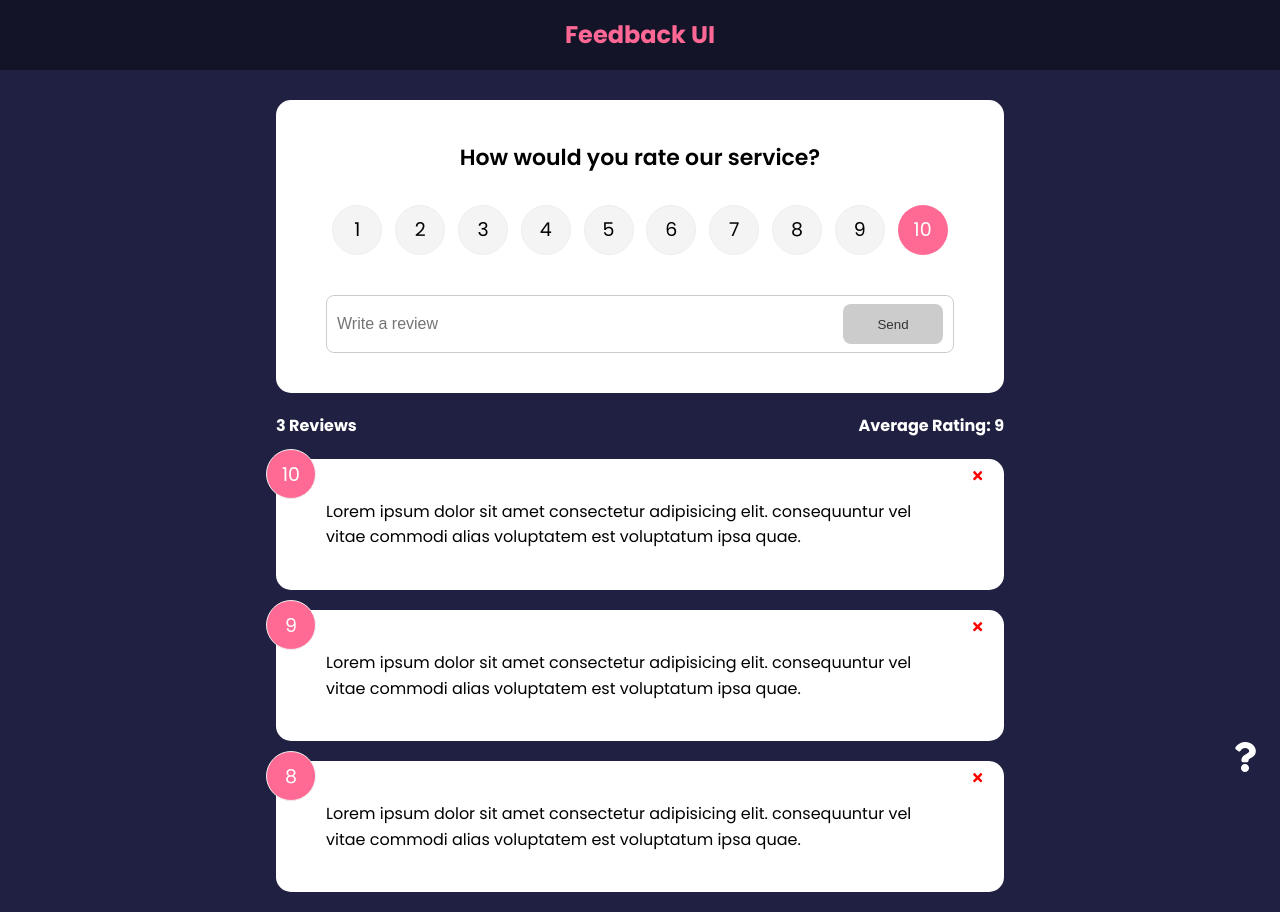
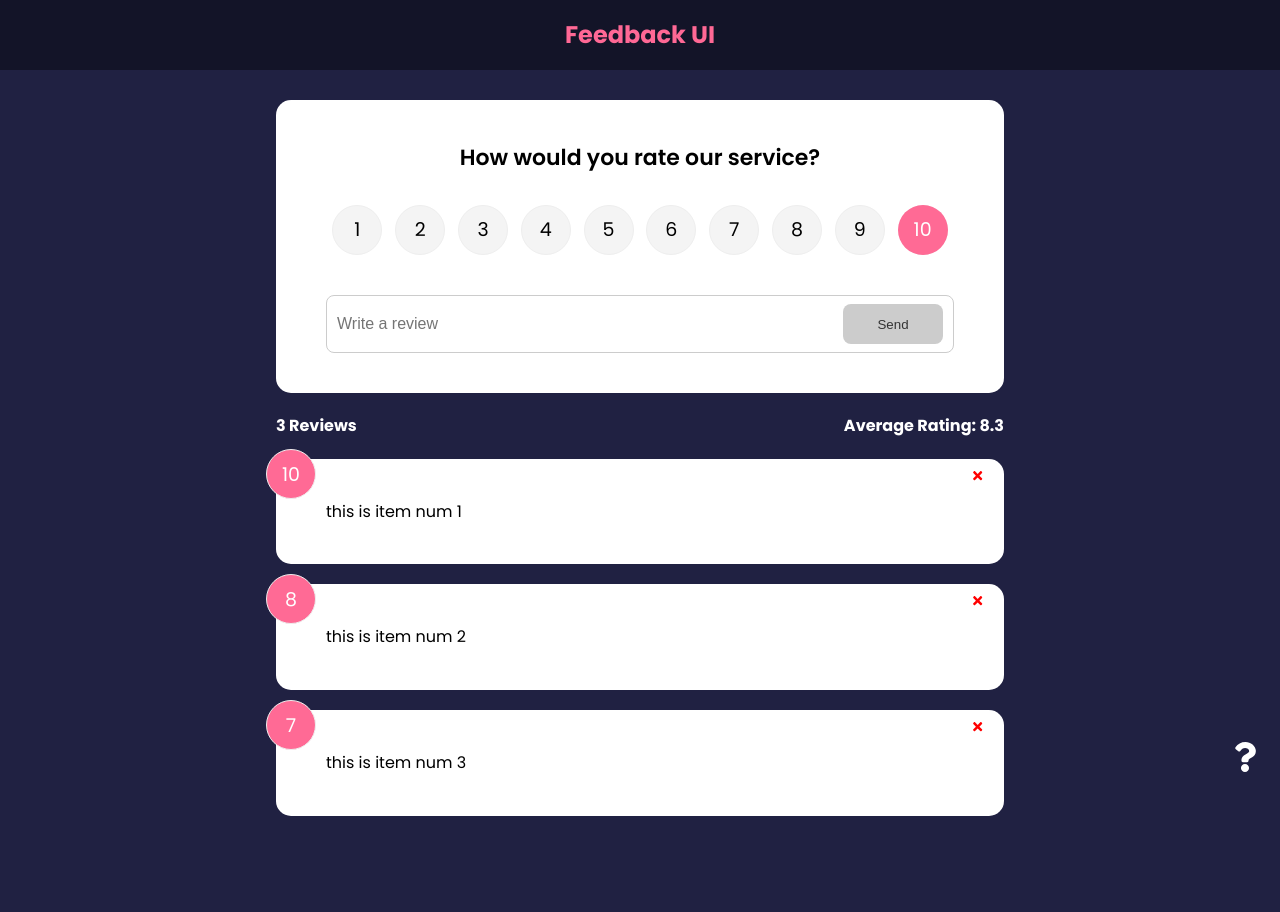
Before and after one commit to kgcthu-kev/feedback-ui-app, a React (Create React App) app: page / in a window 1280 px wide. After the commit the page ends 836 px from the top, so only its background shows below. Built offline with nearby package versions, Linux system fonts and the light colour scheme.

Commit message:
create context provider and function to the context

```diff
--- a/src/App.js
+++ b/src/App.js
@@ -8,21 +8,18 @@ import Header from './components/Header'
 import FeedbackData from './data/FeedbackData'
 import AboutPage from './components/pages/AboutPage'
 import AboutIconLink from './components/AboutIconLink'
+import { FeedbackProvider } from './components/context/FeedbackContext'
 
 function App() {
   const [feedback, setFeedback] = useState(FeedbackData)
 
-  const deleteFeedback = (id) => {
-    if (window.confirm('Are you sure you want to delete?')) {
-      setFeedback(feedback.filter((item) => item.id !== id))
-    }
-  }
   const addFeedback = (newFeedback) => {
     newFeedback.id = uuidv4()
     setFeedback([newFeedback, ...feedback])
   }
 
   return (
+    <FeedbackProvider>
       <Router>
         <Header />
         <div className='container'>
@@ -33,11 +30,8 @@ function App() {
               element={
                 <>
                   <FeedbackForm handleAdd={addFeedback} />
-                <FeedbackStats feedback={feedback} />
-                <FeedbackList
-                  feedback={feedback}
-                  handleDelete={deleteFeedback}
-                />
+                  <FeedbackStats />
+                  <FeedbackList />
                 </>
               }
             ></Route>
@@ -46,6 +40,7 @@ function App() {
           <AboutIconLink />
         </div>
       </Router>
+    </FeedbackProvider>
   )
 }
 
--- a/src/components/FeedbackForm.jsx
+++ b/src/components/FeedbackForm.jsx
@@ -1,9 +1,11 @@
-import { useState } from 'react'
+import { useState, useContext } from 'react'
+import FeedbackContext from './context/FeedbackContext'
 import RatingSelect from './RatingSelect'
 import Button from './shared/Button'
 import Card from './shared/Card'
 
-function FeedbackForm({ handleAdd }) {
+function FeedbackForm() {
+  const { addFeedback } = useContext(FeedbackContext)
   const [text, setText] = useState('')
   const [rating, setRating] = useState(10)
   const [btnDisabled, setBtnDisabled] = useState(true)
@@ -13,7 +15,7 @@ function FeedbackForm({ handleAdd }) {
     if (text === '') {
       setBtnDisabled(true)
       setMessage(null)
-    } else if (text !== '' && text.trim().length <= 10) {
+    } else if (text !== '' && text.trim().length < 10) {
       setBtnDisabled(true)
       setMessage('Text must be at least 10 characters long.')
     } else {
@@ -29,7 +31,7 @@ function FeedbackForm({ handleAdd }) {
         text,
         rating,
       }
-      handleAdd(newFeedback)
+      addFeedback(newFeedback)
       setText('')
     }
   }
--- a/src/components/FeedbackItem.jsx
+++ b/src/components/FeedbackItem.jsx
@@ -2,12 +2,15 @@ import PropTypes from 'prop-types'
 
 import Card from './shared/Card'
 import { FaTimes } from 'react-icons/fa'
+import { useContext } from 'react'
+import FeedbackContext from './context/FeedbackContext'
 
-function FeedbackItem({ item, handleDelete }) {
+function FeedbackItem({ item }) {
+  const { deleteFeedback } = useContext(FeedbackContext)
   return (
     <Card>
       <div className='num-display'>{item.rating}</div>
-      <button className='close' onClick={() => handleDelete(item.id)}>
+      <button className='close' onClick={() => deleteFeedback(item.id)}>
         <FaTimes color='red' />
       </button>
       <div className='text-display'>{item.text}</div>
--- a/src/components/FeedbackList.jsx
+++ b/src/components/FeedbackList.jsx
@@ -1,8 +1,10 @@
-import PropTypes from 'prop-types'
+import { useContext } from 'react'
 import { motion, AnimatePresence } from 'framer-motion'
 import FeedbackItem from './FeedbackItem'
+import FeedbackContext from './context/FeedbackContext'
 
-function FeedbackList({ feedback, handleDelete }) {
+function FeedbackList() {
+  const { feedback } = useContext(FeedbackContext)
   if (!feedback || feedback.length === 0) {
     return <p>No Feedback</p>
   }
@@ -17,11 +19,7 @@ function FeedbackList({ feedback, handleDelete }) {
             animate={{ opacity: 1 }}
             exit={{ opacity: 0 }}
           >
-            <FeedbackItem
-              key={item.id}
-              item={item}
-              handleDelete={handleDelete}
-            />
+            <FeedbackItem key={item.id} item={item} />
           </motion.div>
         ))}
       </AnimatePresence>
@@ -37,13 +35,4 @@ function FeedbackList({ feedback, handleDelete }) {
   // )
 }
 
-FeedbackList.propTypes = {
-  feedback: PropTypes.arrayOf(
-    PropTypes.shape({
-      text: PropTypes.string.isRequired,
-      rating: PropTypes.number.isRequired,
-    })
-  ),
-}
-
 export default FeedbackList
--- a/src/components/FeedbackStats.jsx
+++ b/src/components/FeedbackStats.jsx
@@ -1,6 +1,8 @@
-import PropTypes from 'prop-types'
+import { useContext } from 'react'
+import FeedbackContext from './context/FeedbackContext'
 
-function FeedbackStats({ feedback }) {
+function FeedbackStats() {
+  const { feedback } = useContext(FeedbackContext)
   // calculate average rating
   let average =
     feedback.reduce((acc, cur) => {
@@ -16,8 +18,4 @@ function FeedbackStats({ feedback }) {
   )
 }
 
-FeedbackStats.propTypes = {
-  feedback: PropTypes.array.isRequired,
-}
-
 export default FeedbackStats
--- /dev/null
+++ b/src/components/context/FeedbackContext.jsx
@@ -0,0 +1,49 @@
+import { createContext, useState } from 'react'
+import { v4 as uuidv4 } from 'uuid'
+
+const FeedbackContext = createContext()
+
+export const FeedbackProvider = ({ children }) => {
+  const [feedback, setFeedback] = useState([
+    {
+      id: 1,
+      text: 'this is item num 1',
+      rating: 10,
+    },
+    {
+      id: 2,
+      text: 'this is item num 2',
+      rating: 8,
+    },
+    {
+      id: 3,
+      text: 'this is item num 3',
+      rating: 7,
+    },
+  ])
+
+  const addFeedback = (newFeedback) => {
+    newFeedback.id = uuidv4()
+    setFeedback([newFeedback, ...feedback])
+  }
+
+  const deleteFeedback = (id) => {
+    if (window.confirm('Are you sure you want to delete?')) {
+      setFeedback(feedback.filter((item) => item.id !== id))
+    }
+  }
+
+  return (
+    <FeedbackContext.Provider
+      value={{
+        feedback,
+        deleteFeedback,
+        addFeedback,
+      }}
+    >
+      {children}
+    </FeedbackContext.Provider>
+  )
+}
+
+export default FeedbackContext
```
Lines whose indentation alone changed are shown as unchanged.
